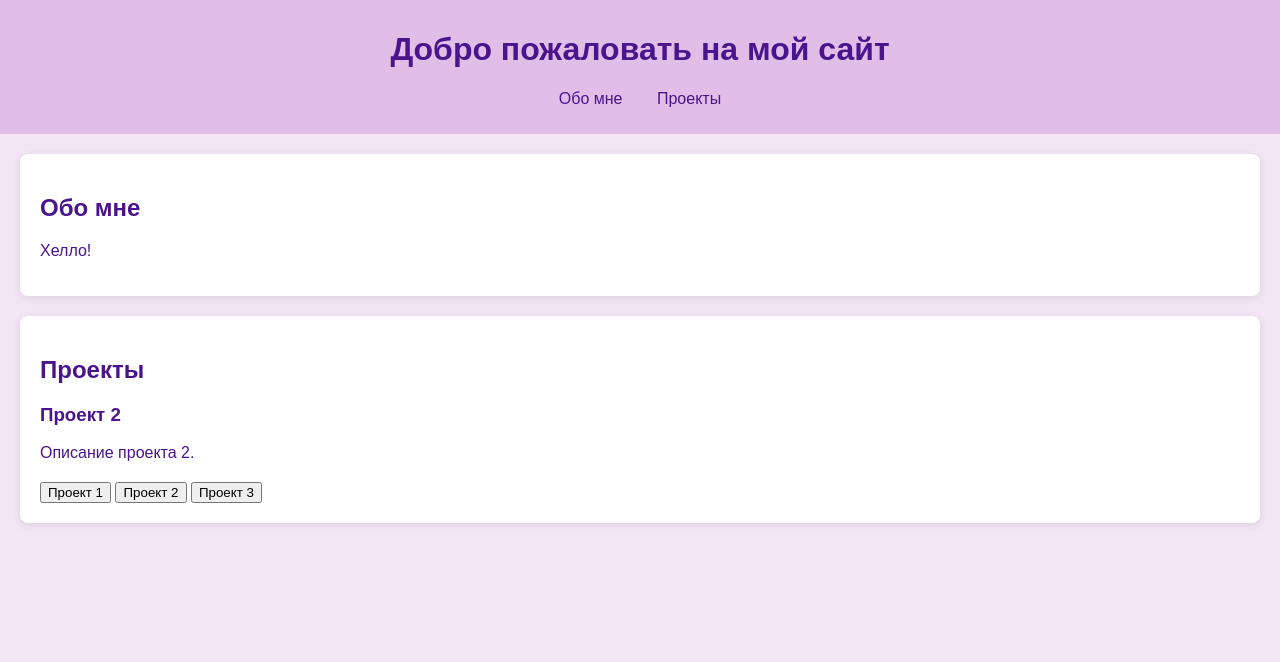
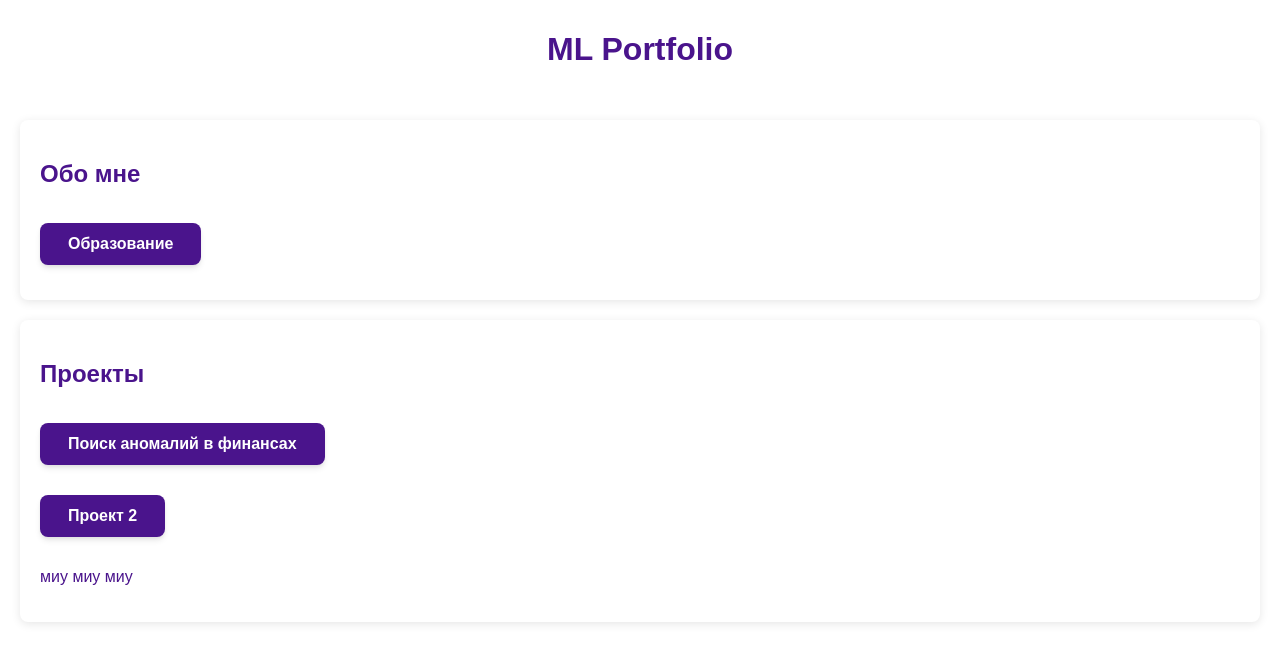
Before and after one commit to rinaAks/rinaAks.github.io, a plain HTML site: page index.html in a window 1280 px wide. Both pictures are taken after a click on the button "Проект 2". Drawn offline with Linux system fonts and the light colour scheme.

Commit message:
new design

```diff
--- a/index.html
+++ b/index.html
@@ -8,37 +8,57 @@
 </head>
 <body>
     <header>
-        <h1>Добро пожаловать на мой сайт</h1>
+        <h1>ML Portfolio</h1>
+            <!---
         <nav>
             <ul>
                 <li><a href="#about">Обо мне</a></li>
                 <li><a href="#projects">Проекты</a></li>
             </ul>
         </nav>
+            -->
     </header>
 
     <section id="about">
         <h2>Обо мне</h2>
-        <p>Хелло!</p>
+
+        <button class="toggle-btn">Образование</button>
+        <div class="content-section">
+            <b>Бакалавриат</b>
+            <p>Томский государственный университет (ТГУ)  |  2021-2025</p>
+            <p>Факультет: Институт прикладной математики и компьютерных наук</p>
+            <p>Направление: Фундаментальная информатика и информационные технологии</p>
+            <p>Специализация: Искусственный интеллект и разработка программных продуктов</p>
+            <br>
+            <b>Магистратура</b>
+            <p>Университет ИТМО | 2025-2027</p>
+            <p>Факультет: Информационные технологии и программирование</p>
+            <p>Направление: Математическое и компьютерное моделирование</p>
+        </div>
+
     </section>
 
     <section id="projects">
         <h2>Проекты</h2>
-        <div class="project" id="project1">
-            <h3>Проект 1</h3>
-            <p>Описание проекта 1.</p>
+        <button class="toggle-btn">Поиск аномалий в финансах</button>
+        <div class="content-section">
+            <p>Данные по бирже NYSE о 20 компаниях в секторе здравоохранения (Healthcare), капитализация которых превышает $1 млрд.</p>
+            <p>Данные с сайта https://finance.yahoo.com, для загрузки данных используется библиотека yfinance. Для недостающих значений использовался сайт investing.com</p>
+            <br><b>Методы выявления аномалий</b>
+            <ul>
+            <li>Одноклассовый метод опорных векторов (SVM)</li>
+            <li>Эллиптическая оболочка (Elliptic Envelope)</li>
+            <li>Фактор локального выброса (Local outlier factor)</li>
+            <li>Изолированный лес (Isolation forest)</li>
+            </ul>
+            <a href="https://github.com/rinaAks/anomalies-search-finance">Ссылка</a>
         </div>
-        <div class="project" id="project2" style="display: none;">
-            <h3>Проект 2</h3>
-            <p>Описание проекта 2.</p>
+
+        <button class="toggle-btn">Проект 2</button>
+        <div class="content-section">
+            <p>миу миу миу</p>
         </div>
-        <div class="project" id="project3" style="display: none;">
-            <h3>Проект 3</h3>
-            <p>Описание проекта 3.</p>
-        </div>
-        <button onclick="showProject(1)">Проект 1</button>
-        <button onclick="showProject(2)">Проект 2</button>
-        <button onclick="showProject(3)">Проект 3</button>
+
     </section>
 
     <script src="script.js"></script>
--- a/script.js
+++ b/script.js
@@ -5,3 +5,16 @@ function showProject(projectNumber) {
     });
     document.getElementById(`project${projectNumber}`).style.display = 'block';
 }
+
+// 1. Находим ВСЕ кнопки с этим классом
+const buttons = document.querySelectorAll('.toggle-btn');
+
+buttons.forEach(btn => {
+  btn.addEventListener('click', () => {
+    // 2. Находим именно тот блок, который идет сразу ПОСЛЕ нажатой кнопки
+    const content = btn.nextElementSibling;
+
+    // 3. Переключаем класс только у этого блока
+    content.classList.toggle('open');
+  });
+});
--- a/styles.css
+++ b/styles.css
@@ -1,14 +1,50 @@
 body {
     font-family: Arial, sans-serif;
-    background-color: #f3e5f5;
+    background-color: #ffffff;
     color: #4a148c;
     margin: 0;
 }
 
 header {
-    background-color: #e1bee7;
     padding: 10px 20px;
     text-align: center;
+}
+
+a {
+    font-weight: bold;
+}
+
+button {
+  /* Базовые стили */
+  padding: 12px 28px;
+  margin: 15px 0px;
+  font-size: 16px;
+  font-weight: 600;
+  color: #fff;
+  background-color: #4a148c;
+  border: none;
+  border-radius: 8px;
+  cursor: pointer;
+
+  /* Плавность всех изменений */
+  transition: all 0.3s ease;
+
+  /* Тень для объема */
+  box-shadow: 0 4px 6px -1px rgba(0, 0, 0, 0.1),
+              0 2px 4px -1px rgba(0, 0, 0, 0.06);
+}
+
+/* Эффект при наведении курсора */
+button:hover {
+  background-color: #4f46e5;
+  transform: translateY(-2px); /* Кнопка слегка "всплывает" */
+  box-shadow: 0 10px 15px -3px rgba(99, 102, 241, 0.4); /* Цветная тень */
+}
+
+/* Эффект при нажатии */
+button:active {
+  transform: translateY(0); /* Кнопка возвращается на место */
+  box-shadow: 0 2px 4px rgba(0, 0, 0, 0.1);
 }
 
 nav ul {
@@ -34,6 +70,16 @@ section {
     box-shadow: 0 2px 10px rgba(0, 0, 0, 0.1);
 }
 
+.content-section {
+  max-height: 0;                /* Скрываем секцию */
+  overflow: hidden;             /* Прячем контент за границами */
+  transition: max-height 0.3s ease-out; /* Плавность */
+}
+
+.content-section.open {
+  max-height: 500px;            /* Достаточная высота для отображения */
+}
+
 .project {
     margin: 20px 0;
 }
```
